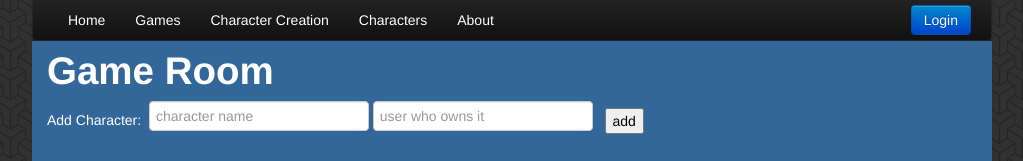
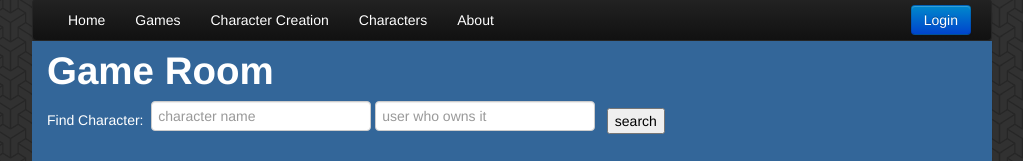
Before and after one commit to capchu/TextRPGOnline, a Flask app: page /game_room in a window 1280 px wide. Shown: the part 151-312 px from the top of the page, without its empty margins (128-1151 px from the left). Run offline with Flask 2, Linux system fonts and the light colour scheme; data comes from the database, SQL or seed files in the repository; data that the repository does not hold is empty; some libraries are stand-ins or nearby versions.

Commit message:
no message

```diff
--- a/rpgonline/templates/game_room.html
+++ b/rpgonline/templates/game_room.html
@@ -76,9 +76,9 @@
             <div id="add">
                     <div>
                         <form class="form" id="create-form" method="post" action="/character_search">
-                            Add Character:&nbsp;&nbsp;<input type="text" name="char_name" placeholder="character name">
+                            Find Character:&nbsp;&nbsp;<input type="text" name="char_name" placeholder="character name">
                             <input type="text" name="user_name" placeholder="user who owns it">
-                            &nbsp;&nbsp;<input type="submit" value="add">
+                            &nbsp;&nbsp;<input type="submit" value="search">
                         </form>
                     </div>
             </div>
```
